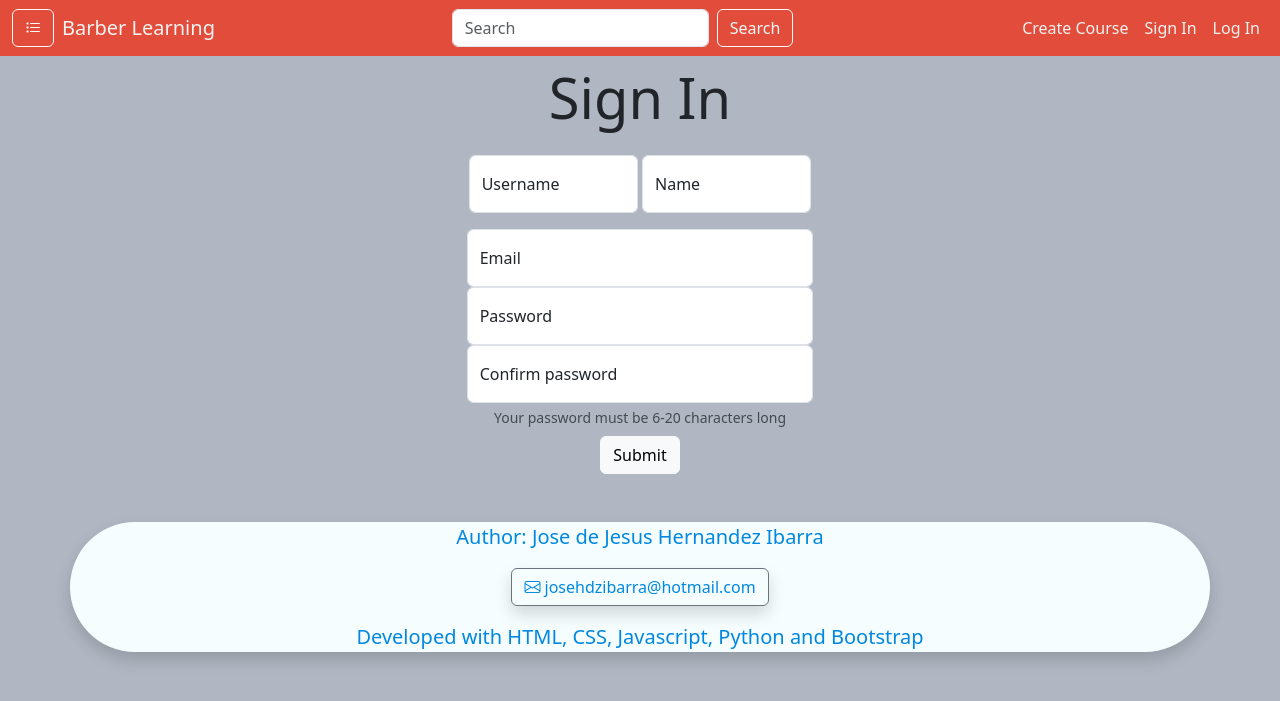
After one commit to codejogy/barberlearning, a Flask app: page /signin in a window 1280 px wide. The commit adds this page. Shown: the top 701 px of the page. Run offline with Flask 3, Linux system fonts and the light colour scheme.

Commit message:
create course is started

```diff
--- a/app.py
+++ b/app.py
@@ -9,3 +9,11 @@ def index():
 @app.route('/login',methods=['GET','POST'])
 def login():
     return render_template('login.html')
+
+@app.route('/signin',methods=['GET','POST'])
+def signin():
+    return render_template('signin.html')
+
+@app.route('/createcourse',methods=['GET','POST'])
+def createCourse():
+    return render_template('createcourse.html')
--- a/static/style.css
+++ b/static/style.css
@@ -33,3 +33,4 @@ img.resize
     background-color:rgb(78, 78, 78);
     color:azure;
 }
+.
--- a/templates/layout.html
+++ b/templates/layout.html
@@ -25,7 +25,7 @@
                     <!-- <i class="bi bi-list-task"></i> -->
                 </button>
                 <!--  -->
-                <a class="navbar-brand textColorWhite ms-2" href="/">Barber learning</a>
+                <a class="navbar-brand textColorWhite ms-2" href="/">Barber Learning</a>
                 <button class="navbar-toggler" type="button" data-bs-toggle="collapse" data-bs-target="#navbarToggle" aria-controls="navbarToggle" aria-expanded="false" aria-label="Toggle Navigation">
                     <span class="navbar-toggler-icon"></span>
                 </button>
@@ -38,8 +38,8 @@
                     </form>
                     <!-- Nav Right items -->
                     <div class="navbar-nav justify-content-end">
-                        <a href="/" class="nav-link textColorWhite">Create Course</a>
-                        <a href="/" class="nav-link textColorWhite">Sign In</a>
+                        <a href="/createcourse" class="nav-link textColorWhite">Create Course</a>
+                        <a href="/signin" class="nav-link textColorWhite">Sign In</a>
                         <a href="/login" class="nav-link textColorWhite">Log In</a>
                     </div>
                 </div>
--- a/templates/login.html
+++ b/templates/login.html
@@ -4,7 +4,7 @@
     <div class="container-fluid text-center lead">
         <div class="row">
             <div class="col"></div>
-            <div class="col display-3 textColorLogIn rounded-pill mt-3">
+            <div class="col display-4  rounded-pill mt-3">
                 <p>Log In</p>
             </div>
             <div class="col"></div>
--- /dev/null
+++ b/templates/signin.html
@@ -0,0 +1,49 @@
+{% extends 'layout.html' %}
+{% block title %}
+Sign In
+{% endblock %}
+{% block main %}
+<div class="container-fluid mt-2 text-center display-4">
+    Sign In
+</div>
+<div class="row">
+    <div class="col"></div>
+    <div class="col text-center">
+        <!-- Here the content will be -->
+        <div class="container">
+            <div class="row mt-4 mx-3 gx-1">
+                <div class="col-lg col-md">
+                    <div class="form-floating">
+                        <input type="text" name="username" id="username" class="form-control" placeholder="Username">
+                        <label for="username">Username</label>
+                    </div>
+                </div>
+                <div class="col-lg col-md">
+                    <div class="form-floating mb-3">
+                        <input type="text" name="name" id="name" class="form-control" placeholder="Name">
+                        <label for="name">Name</label>
+                    </div>
+                </div>
+            </div>
+            <div class="form-floating mx-3">
+                <input type="text" name="email" id="email" class="form-control" placeholder="Email">
+                <label for="email" class="form-label">Email</label>
+            </div>
+
+            <div class="form-floating mx-3">
+                <input type="password" name="password" id="password" class="form-control" aria-describedby="passwordHelpBlock" placeholder="Password">
+                <label for="password" class="form-label">Password</label>
+            </div>
+
+            <div class="form-floating mx-3">
+                <input type="password" name="confirmPassword" id="confirmPassword" class="form-control" placeholder="Confirm Password">
+                <label for="confirmPassword" class="form-label">Confirm password</label>
+            </div>
+
+            <div id="passwordHelpBlock" class="form-text">Your password must be 6-20 characters long</div>
+            <button type="submit" class="btn btn-light mt-2">Submit</button>
+        </div>
+    </div>
+    <div class="col"></div>
+</div>
+{% endblock %}
```
Also changed, not shown: templates/createcourse.html (added, +44 -0 lines), LAYOUTS IMAGES/createCourse.png, 3 other files.
